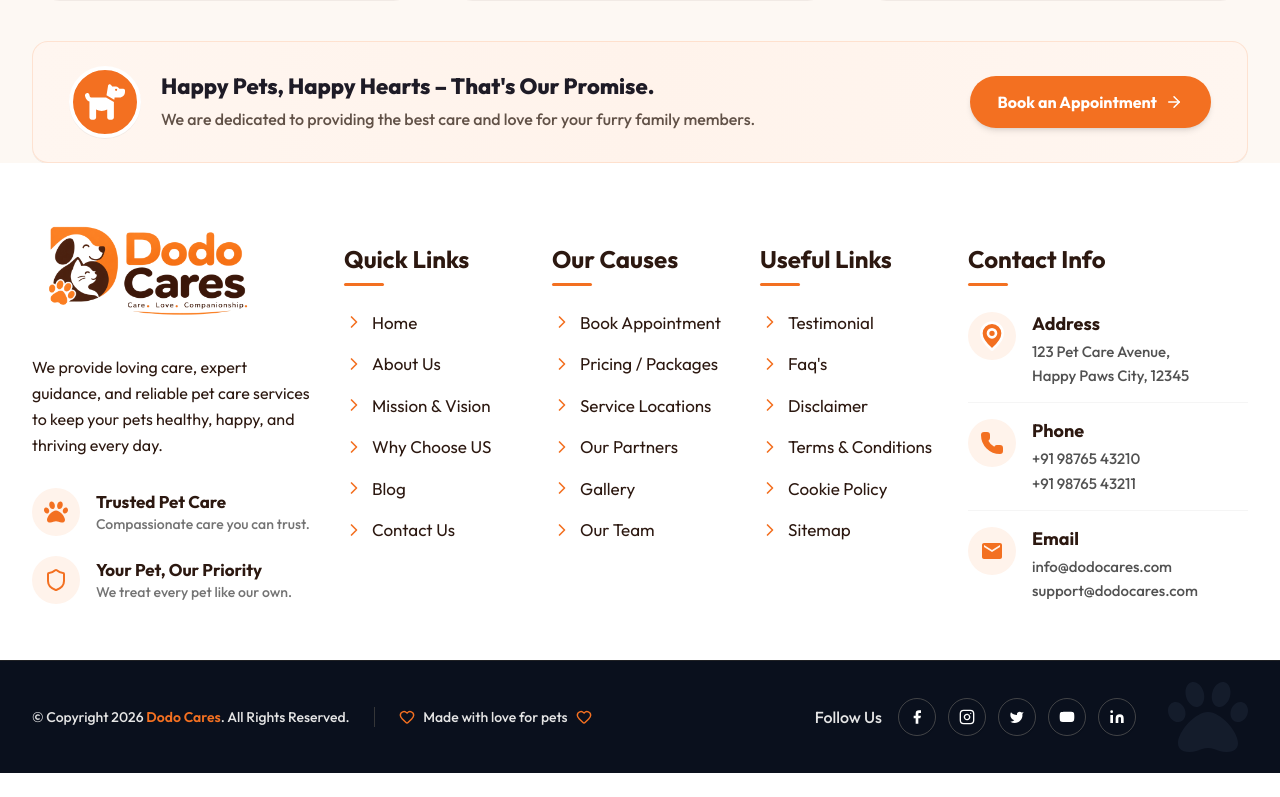
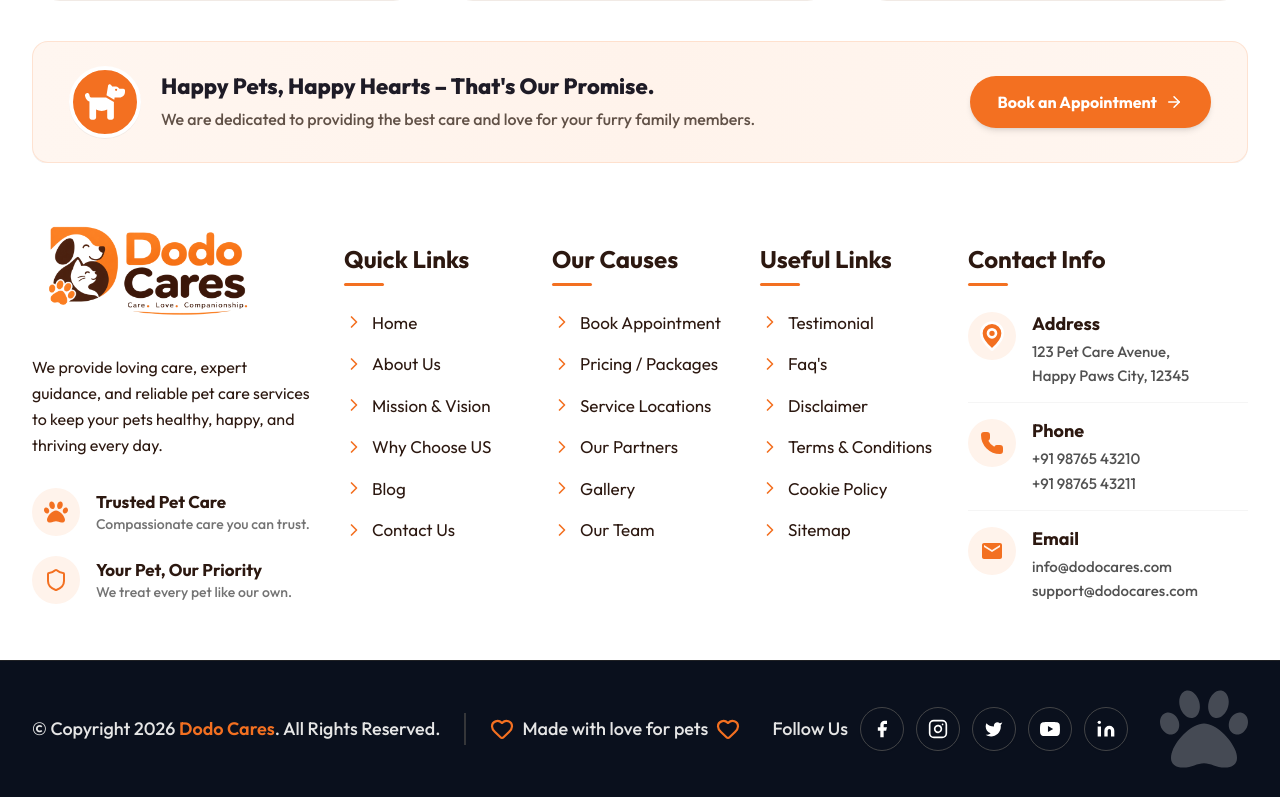
Before and after one commit to abhishekk969389/DODO-Cares, a Next.js app: page /whychooseus in a window 1280 px wide. Shown: the part 1283-2080 px from the top of the page. Before the commit the page ends 2056 px from the top, so only its background shows below. Built offline with nearby package versions, Linux system fonts and the light colour scheme.

Commit message:
completed all pages

```diff
--- a/app/(pages)/whychooseus/page.tsx
+++ b/app/(pages)/whychooseus/page.tsx
@@ -4,7 +4,7 @@ import WhyChooseUs from "@/app/components/homelayout/whychooseus";
 
 export default function WhyChooseUsPage() {
     return (
-        <main className="w-full min-h-screen bg-[#FDF8F3]">
+        <main className="w-full min-h-screen">
             <SubBanner pageKey="whychooseus" />
             <WhyChooseUs />
         </main>
--- a/app/components/ui/footer.tsx
+++ b/app/components/ui/footer.tsx
@@ -42,8 +42,7 @@ const TwitterIcon = ({ className = "w-4 h-4" }: { className?: string }) => (
 
 const YoutubeIcon = ({ className = "w-4 h-4" }: { className?: string }) => (
     <svg className={className} viewBox="0 0 24 24" fill="currentColor">
-        <path d="M22.54 6.42a2.78 2.78 0 0 0-1.94-2C18.88 4 12 4 12 4s-6.88 0-8.6.46a2.78 2.78 0 0 0-1.94 2A29 29 0 0 0 1 11.75a29 29 0 0 0 .46 5.33A2.78 2.78 0 0 0 3.4 19c1.72.46 8.6.46 8.6.46s6.88 0 8.6-.46a2.78 2.78 0 0 0 1.94-2 29 29 0 0 0 .46-5.25 29 29 0 0 0-.46-5.33z" />
-        <polygon points="9.75 15.02 15.5 11.75 9.75 8.48 9.75 15.02" fill="#fff" />
+        <path fillRule="evenodd" clipRule="evenodd" d="M23.498 6.186a3.016 3.016 0 0 0-2.122-2.136C19.505 3.545 12 3.545 12 3.545s-7.505 0-9.377.505A3.017 3.017 0 0 0 .502 6.186C0 8.07 0 12 0 12s0 3.93.502 5.814a3.016 3.016 0 0 0 2.122 2.136c1.871.505 9.376.505 9.376.505s7.505 0 9.377-.505a3.015 3.015 0 0 0 2.122-2.136C24 15.93 24 12 24 12s0-3.93-.502-5.814zM9.545 15.568V8.432L15.818 12l-6.273 3.568z" />
     </svg>
 );
 
@@ -61,15 +60,15 @@ export default function Footer() {
     const renderSocialIcon = (platform: string) => {
         switch (platform.toLowerCase()) {
             case "facebook":
-                return <FacebookIcon className="w-4 h-4" />;
+                return <FacebookIcon className="w-4 h-4 md:w-5 md:h-5" />;
             case "instagram":
-                return <InstagramIcon className="w-4 h-4" />;
+                return <InstagramIcon className="w-4 h-4 md:w-5 md:h-5" />;
             case "twitter":
-                return <TwitterIcon className="w-4 h-4" />;
+                return <TwitterIcon className="w-4 h-4 md:w-5 md:h-5" />;
             case "youtube":
-                return <YoutubeIcon className="w-4 h-4" />;
+                return <YoutubeIcon className="w-4 h-4 md:w-5 md:h-5" />;
             case "linkedin":
-                return <LinkedinIcon className="w-4 h-4" />;
+                return <LinkedinIcon className="w-4 h-4 md:w-5 md:h-5" />;
             default:
                 return null;
         }
@@ -286,33 +285,33 @@ export default function Footer() {
             </FadeIn>
 
             {/* Bottom Bar Section */}
-            <div className="bg-[#0A101D] text-neutral-200 py-4 relative overflow-hidden border-t border-neutral-800/80">
+            <div className="bg-[#0A101D] text-neutral-200 py-5 sm:py-6 lg:py-6 relative overflow-hidden border-t border-neutral-800/80">
                 <div className="w-full max-w-[1320px] mx-auto px-4 sm:px-6 lg:px-8">
-                    <div className="px-0 flex flex-col lg:flex-row items-center justify-between gap-4 sm:gap-6 relative z-10 text-center lg:text-left">
+                    <div className="flex flex-col lg:flex-row items-center justify-between gap-4 sm:gap-5 lg:gap-6 relative z-10 text-center lg:text-left">
 
                         {/* Left: Copyright & Divider & Made with love */}
-                        <div className="flex flex-col sm:flex-row items-center justify-center gap-2.5 sm:gap-4 lg:gap-3 xl:gap-6 text-sm sm:text-sm lg:text-[13px] xl:text-sm font-medium text-neutral-200">
-                            <div className="whitespace-nowrap">
+                        <div className="flex flex-col sm:flex-row items-center justify-center gap-2.5 sm:gap-4 md:gap-5 xl:gap-6 text-sm md:text-[12px] lg:text-[16px] xl:text-[18px] font-medium text-neutral-200">
+                            <div className="text-center sm:text-left leading-normal max-w-full">
                                 {renderCopyright(footer.bottomBar.copyright)}
                             </div>
 
                             {/* Vertical Divider Line */}
-                            <div className="hidden sm:block h-4 sm:h-5 w-[1.5px] bg-neutral-700/80" />
+                            <div className="hidden sm:block h-8 w-[2px] bg-neutral-700/80 shrink-0" />
 
                             {/* Made with love for pets */}
-                            <div className="flex items-center gap-1.5 sm:gap-2 whitespace-nowrap">
-                                <Heart className="w-3.5 h-3.5 sm:w-4 sm:h-4 text-[#F37021] stroke-[2.2] fill-none" />
+                            <div className="flex items-center gap-2 whitespace-nowrap shrink-0 text-sm md:text-[12px] lg:text-[16px] xl:text-[18px]">
+                                <Heart className="w-6 h-6 text-[#F37021] stroke-[2.2] fill-none " />
                                 <span>{footer.bottomBar.loveText}</span>
-                                <Heart className="w-3.5 h-3.5 sm:w-4 sm:h-4 text-[#F37021] stroke-[2.2] fill-none" />
+                                <Heart className="w-6 h-6 text-[#F37021] stroke-[2.2] fill-none" />
                             </div>
                         </div>
 
                         {/* Right: Follow Us & Social Icons & Paw Watermark */}
-                        <div className="flex flex-wrap items-center justify-center gap-3 sm:gap-4 lg:gap-4 xl:gap-6">
-                            <div className="flex items-center gap-2 sm:gap-3 lg:gap-2.5 xl:gap-3">
-                                <span className="text-sm sm:text-sm lg:text-[13px] xl:text-base font-medium text-neutral-200 mr-1 whitespace-nowrap">
-                                    {footer.bottomBar.followText}
-                                </span>
+                        <div className="flex items-center justify-center gap-1.5 sm:gap-2 lg:gap-2.5 xl:gap-3 shrink-0 max-w-full">
+                            <span className="text-sm md:text-[12px] lg:text-[16px] xl:text-[18px] font-medium text-neutral-200 whitespace-nowrap">
+                                {footer.bottomBar.followText}
+                            </span>
+                            <div className="flex items-center gap-2 sm:gap-2.5 lg:gap-3">
                                 {footer.bottomBar.socialLinks.map((social, index: number) => (
                                     <motion.a
                                         key={index}
@@ -322,7 +321,7 @@ export default function Footer() {
                                         href={social.url}
                                         target="_blank"
                                         rel="noopener noreferrer"
-                                        className="w-8 h-8 sm:w-9 sm:h-9 lg:w-8 lg:h-8 xl:w-9.5 xl:h-9.5 rounded-full border border-neutral-600/80 flex items-center justify-center text-white hover:bg-[#F37021] hover:border-[#F37021] transition-colors duration-200 shadow-xs"
+                                        className="w-8.5 h-8.5 sm:w-9.5 sm:h-9.5 lg:w-11 lg:h-11 rounded-full border border-neutral-600/80 flex items-center justify-center text-white hover:bg-[#F37021] hover:border-[#F37021] transition-colors duration-200 shadow-xs shrink-0"
                                         aria-label={social.platform}
                                     >
                                         {renderSocialIcon(social.platform)}
@@ -331,8 +330,8 @@ export default function Footer() {
                             </div>
 
                             {/* Translucent Paw Watermark */}
-                            <div className="hidden xl:flex items-center justify-center opacity-30 text-[#2C384E] ml-2 shrink-0">
-                                <FaPaw className="w-10 h-10 sm:w-14 sm:h-14 xl:w-20 xl:h-20" />
+                            <div className="hidden sm:flex items-center justify-center opacity-30 text-white/80 ml-2 sm:ml-4 xl:ml-5 shrink-0">
+                                <FaPaw className="w-12 h-12 sm:w-16 sm:h-16 lg:w-18 lg:h-18 xl:w-22 xl:h-22" />
                             </div>
                         </div>
 
```
